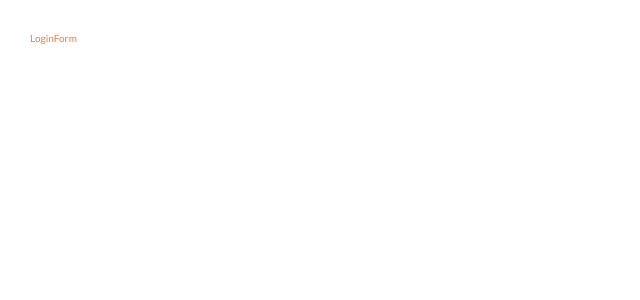
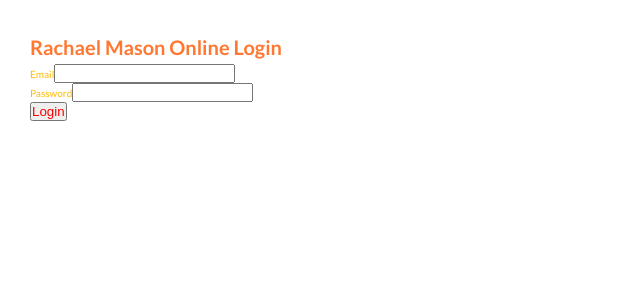
Before and after one commit to DDMJOHNM/rmonline, a React (Create React App) app: page / in a window 1280 px wide. Shown: the top 300 px of the page, without its empty margins (0-640 px from the left). Built offline with nearby package versions, Linux system fonts and the light colour scheme.

Commit message:
added login form html

```diff
--- a/public/css/styles.css
+++ b/public/css/styles.css
@@ -69,6 +69,15 @@ body {
 .u-margin-top-huge {
   margin-top: 10rem; }
 
+.login-form__label {
+  color: #ffb900; }
+
+.login-form__heading {
+  color: #ff7730; }
+
+.login-form__submit {
+  color: red; }
+
 .row {
   max-width: 114rem;
   margin: 0 auto; }
--- /dev/null
+++ b/sass/components/_login-form.scss
@@ -0,0 +1,16 @@
+@import '../abstracts/variables';
+
+.login-form {
+
+    &__label{
+        color:$color-secondary-light;
+    }
+
+    &__heading{
+        color:$color-secondary-dark;
+    }
+
+    &__submit{
+        color:red
+    }
+}
--- a/sass/main.scss
+++ b/sass/main.scss
@@ -7,6 +7,8 @@
 @import "base/typography";
 @import "base/utilities";
 
+@import "components/login-form";
+
 @import "layout/header";
 @import "layout/grid";
 
--- a/src/components/LoginForm.tsx
+++ b/src/components/LoginForm.tsx
@@ -3,7 +3,18 @@ import React from 'react';
 interface Props {}
 
 const LoginForm : React.FC<{}> = () => {
-    return <p>LoginForm</p>
+    return <form className="login-form">
+        <h1 className="login-form__heading">Rachael Mason Online Login</h1>
+        <div className="login-form__group">
+            <label htmlFor="username" className="login-form__label">Email</label>
+            <input type="email" className="login-form__email" />
+        </div>
+        <div className="login-form__group">
+            <label htmlFor="password" className="login-form__label">Password</label>
+            <input type="password" className="login-form__password" />
+        </div>
+        <input type="submit" className="login-form__submit" value="Login" />
+    </form>
 }
 
 export default LoginForm;
```
Also changed, not shown: src/App/App.tsx (line endings or trailing spaces).
